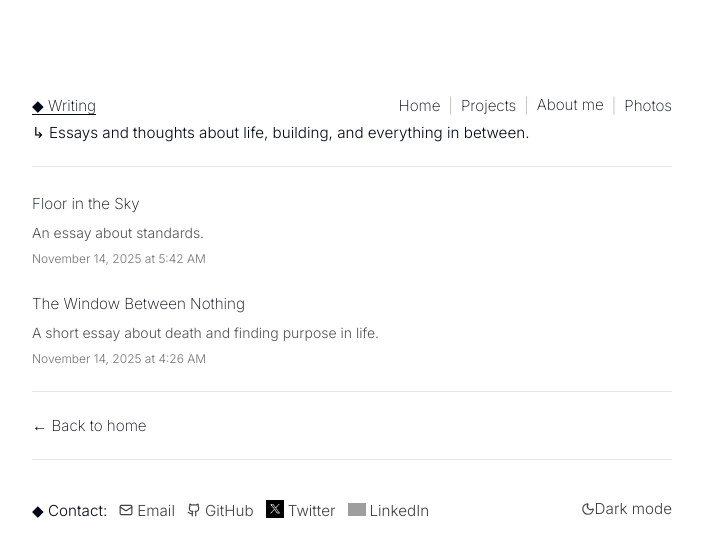
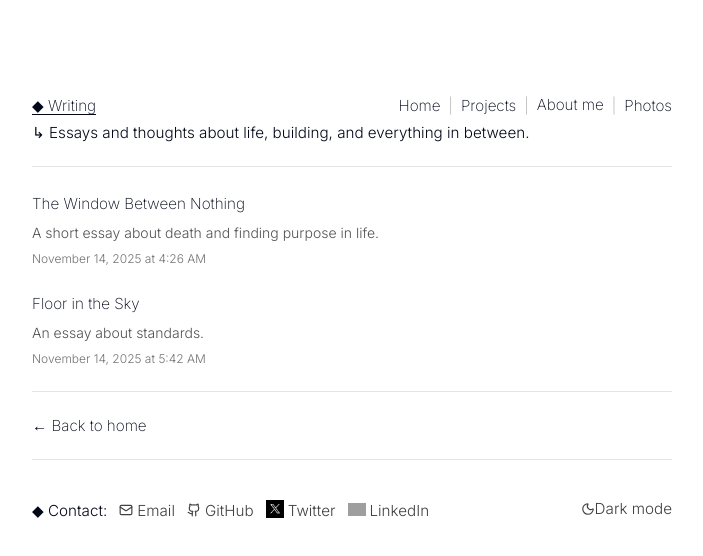
Before and after one commit to lance116/lances-portfolio, a Next.js app: page /writing in a window 1280 px wide. Shown: the top 556 px of the page, without its empty margins (288-991 px from the left). Built offline with nearby package versions, Linux system fonts and the light colour scheme; grey boxes are pictures that could not be loaded.

Commit message:
new order

```diff
--- a/app/writing/page.tsx
+++ b/app/writing/page.tsx
@@ -22,16 +22,16 @@ function Logo({ src, alt, size = 18, className = "" }: { src: string; alt: strin
 // Essays with metadata
 const essays = [
   {
+    id: "the-window-between-nothing",
+    title: "The Window Between Nothing",
+    description: "A short essay about death and finding purpose in life.",
+    date: "2025-11-14T04:26:00"
+  },
+  {
     id: "floor-in-the-sky",
     title: "Floor in the Sky",
     description: "An essay about standards.",
     date: "2025-11-14T05:42:00"
-  },
-  {
-    id: "the-window-between-nothing",
-    title: "The Window Between Nothing",
-    description: "A short essay about death and finding purpose in life.",
-    date: "2025-11-14T04:26:00"
   }
 ];
 
```
